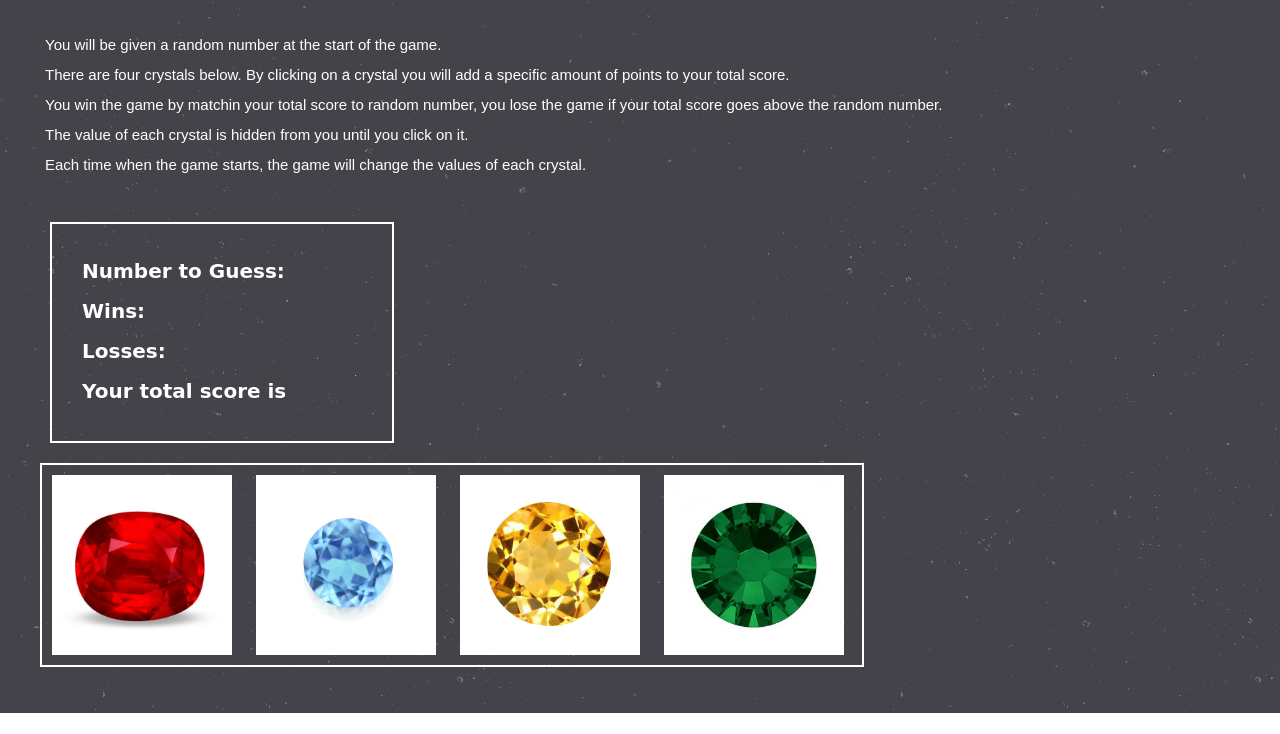
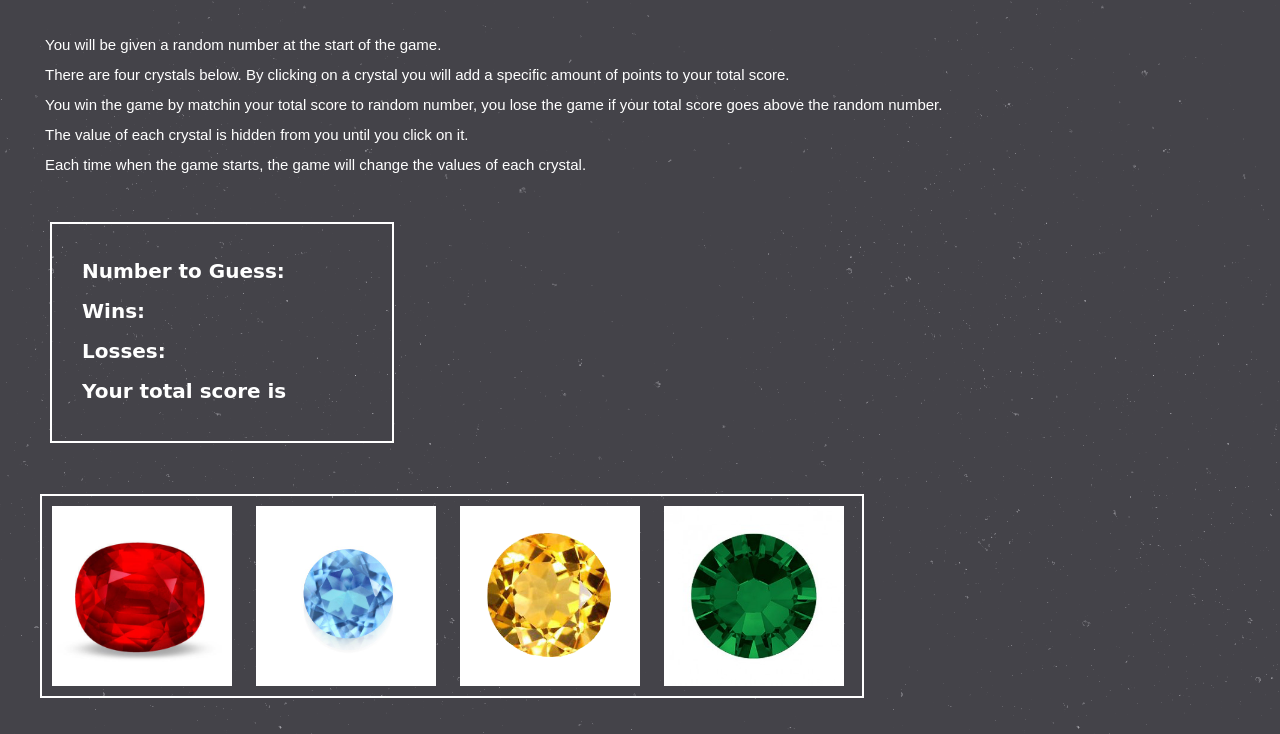
Before and after one commit to eunji120/unit-4-game, a plain HTML site: page index.html in a window 1280 px wide. Shown: the part 87-821 px from the top of the page. Before the commit the page ends 800 px from the top, so only its background shows below. Drawn offline with Linux system fonts and the light colour scheme.

Commit message:
Edited files

```diff
--- a/assets/javascript/game.js
+++ b/assets/javascript/game.js
@@ -2,6 +2,7 @@ $(document).ready(function() {
 
     crystals = ["../images/red.jpeg", "../images/blue.jpeg", "../images/yellow.png", "../images/green.jpeg"];
 
+    //variables of scoreboard
     var counter = 0;
     var wins = 0;
     var losses = 0;
--- a/index.html
+++ b/index.html
@@ -45,7 +45,9 @@
 
         </div>
 
-            <div class="crystals">
+        <br>
+
+            <div class="crystals buttons">
 
                 <img id="crystalImage" src="assets/images/crystals/red.jpeg" alt="Red Crystal">
 
```
